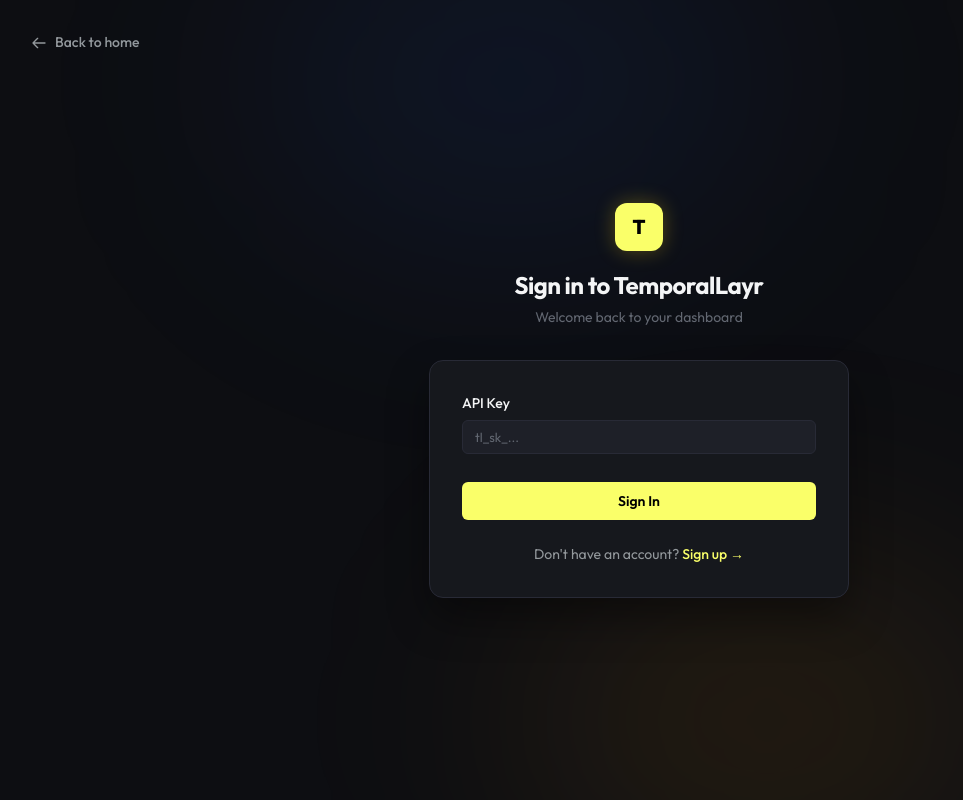
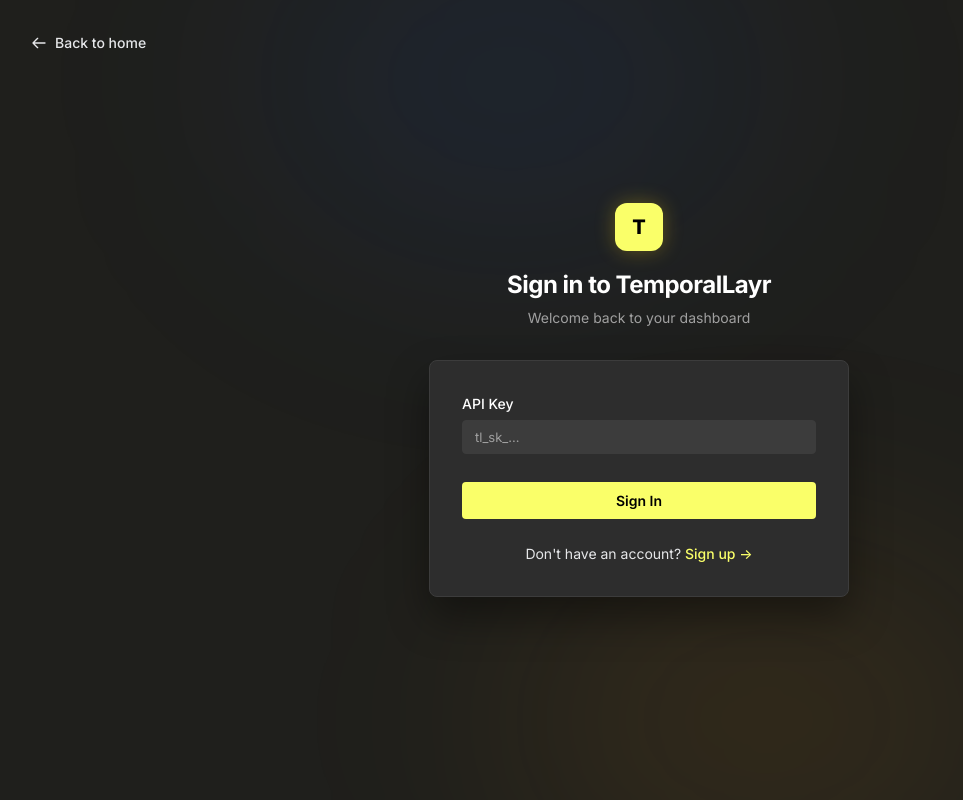
Before and after one commit to CodeWizarz/Temporallayr-Powerhouse, a React (Vite) app in the folder dashboard/: page /login in a window 1280 px wide. Shown: the whole page, without its empty margins (1-964 px from the left). Built offline with nearby package versions, Linux system fonts and the light colour scheme; no server answers.

Commit message:
feat(ui): replicate ClickHouse aesthetic with scraped Hex metrics, strict 4px radii, and Inter typography

```diff
--- a/dashboard/src/styles/components.css
+++ b/dashboard/src/styles/components.css
@@ -288,7 +288,7 @@
 
 .layout-sidebar {
     width: var(--sidebar-width);
-    background: var(--bg-surface);
+    background: var(--bg-sidebar);
     border-right: 1px solid var(--border-subtle);
     display: flex;
     flex-direction: column;
@@ -361,12 +361,18 @@
 
 .layout-nav-item:hover {
     color: var(--text-primary);
-    background: var(--bg-hover);
+    background: var(--bg-surface);
 }
 
 .layout-nav-item.active {
+    color: var(--text-primary);
+    background: var(--bg-surface);
+    font-weight: 600;
+}
+
+.layout-nav-item.active .layout-nav-icon {
     color: var(--accent);
-    background: var(--accent-dim);
+    opacity: 1;
 }
 
 .layout-nav-icon {
@@ -624,6 +630,102 @@
     display: grid;
     grid-template-columns: 1fr 1fr;
     gap: 16px;
+}
+
+/* =========================================
+   TABS & NAVIGATION
+   ========================================= */
+.tab-btn {
+    padding: 8px 16px;
+    border-radius: var(--radius-sm);
+    font-size: 12px;
+    font-weight: 600;
+    text-transform: capitalize;
+    transition: all 0.15s ease;
+    background: var(--bg-elevated);
+    color: var(--text-muted);
+}
+
+.tab-btn:hover {
+    color: var(--text-primary);
+}
+
+.tab-btn.active {
+    background: var(--accent);
+    color: #000;
+}
+
+.tab-line-btn {
+    padding-bottom: 12px;
+    font-size: 14px;
+    font-weight: 500;
+    transition: color 0.15s;
+    position: relative;
+    color: var(--text-muted);
+    background: transparent;
+}
+
+.tab-line-btn:hover {
+    color: var(--text-secondary);
+}
+
+.tab-line-btn.active {
+    color: var(--text-primary);
+}
+
+.tab-line-indicator {
+    position: absolute;
+    bottom: -1px;
+    left: 0;
+    right: 0;
+    height: 2px;
+    background: var(--accent);
+}
+
+.sdk-tabs-header {
+    background: var(--bg-sidebar);
+    border-bottom: 1px solid var(--border-subtle);
+    display: flex;
+    align-items: flex-end;
+    padding: 8px 8px 0 8px;
+    gap: 4px;
+}
+
+.sdk-tab-btn {
+    padding: 10px 18px;
+    font-size: 12px;
+    font-weight: 600;
+    border-radius: var(--radius-md) var(--radius-md) 0 0;
+    transition: all 0.15s;
+    border-bottom: 2px solid transparent;
+    color: var(--text-muted);
+    background: transparent;
+}
+
+.sdk-tab-btn:hover {
+    color: var(--text-secondary);
+}
+
+.sdk-tab-btn.active {
+    background: var(--bg-surface);
+    color: var(--accent);
+    border-bottom-color: var(--accent);
+}
+
+.sdk-code-block {
+    background: var(--bg-surface);
+    padding: 20px;
+    position: relative;
+}
+
+.tab-badge {
+    margin-left: 8px;
+    font-size: 10px;
+    background: var(--bg-elevated);
+    padding: 2px 7px;
+    border-radius: 99px;
+    color: var(--text-secondary);
+    font-weight: 600;
 }
 
 /* =========================================
--- a/dashboard/src/styles/global.css
+++ b/dashboard/src/styles/global.css
@@ -1,4 +1,4 @@
-@import url('https://fonts.googleapis.com/css2?family=JetBrains+Mono:wght@400;500;600&family=Outfit:wght@400;500;600;700;800&display=swap');
+@import url('https://fonts.googleapis.com/css2?family=Inter:ital,opsz,wght@0,14..32,100..900;1,14..32,100..900&display=swap');
 @import './theme.css';
 
 *,
@@ -42,6 +42,10 @@
 button {
     cursor: pointer;
     font-family: var(--font-ui);
+    background: transparent;
+    border: none;
+    padding: 0;
+    color: inherit;
 }
 
 ::-webkit-scrollbar {
--- a/dashboard/src/styles/theme.css
+++ b/dashboard/src/styles/theme.css
@@ -1,16 +1,17 @@
 :root {
   /* Colors */
-  --bg-base: #0d0e12;
-  --bg-surface: #16181d;
-  --bg-elevated: #1e2028;
-  --bg-hover: #242631;
-  --border: #282a36;
-  --border-subtle: #1e2028;
+  --bg-base: #1f1f1c;
+  --bg-surface: #2d2d2d;
+  --bg-sidebar: #111111;
+  --bg-elevated: #3c3c3c;
+  --bg-hover: #4a4a4a;
+  --border: #3c3c3c;
+  --border-subtle: rgba(255, 255, 255, 0.05);
 
   /* Text */
-  --text-primary: #f4f5f6;
-  --text-secondary: #93989c;
-  --text-muted: #626771;
+  --text-primary: #ffffff;
+  --text-secondary: #e6e7e9;
+  --text-muted: #a0a0a0;
 
   /* Accent */
   --accent: #FAFF69;
@@ -31,11 +32,11 @@
   --header-height: 60px;
 
   /* Radius */
-  --radius-sm: 6px;
-  --radius-md: 10px;
-  --radius-lg: 14px;
+  --radius-sm: 4px;
+  --radius-md: 4px;
+  --radius-lg: 8px;
 
   /* Font */
-  --font-sans: 'JetBrains Mono', 'Fira Code', monospace;
-  --font-ui: 'Outfit', system-ui, sans-serif;
+  --font-sans: 'SFMono-Regular', Menlo, Monaco, Consolas, "Liberation Mono", "Courier New", monospace;
+  --font-ui: 'Inter', "SF Pro Display", -apple-system, BlinkMacSystemFont, "Segoe UI", Roboto, Helvetica, Arial, sans-serif;
 }
```
